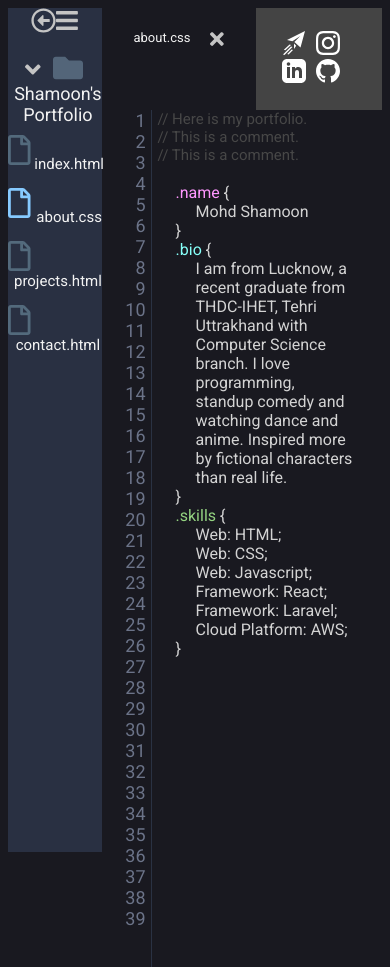
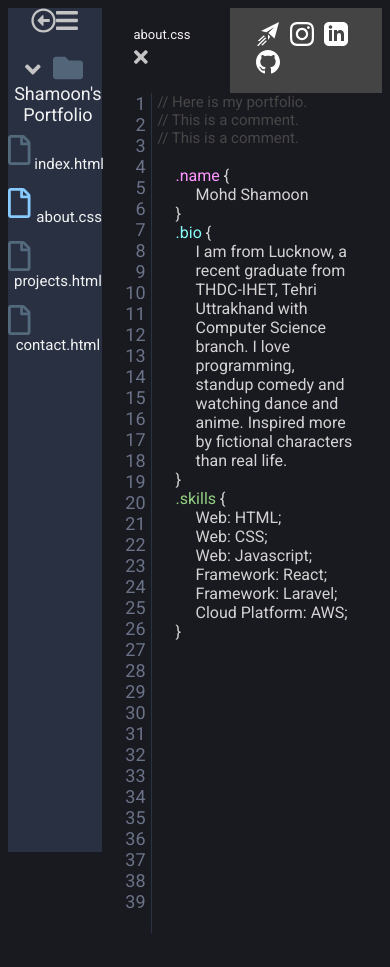
Before and after one commit to mdshamoon/Portfolio, a Gatsby site: page /about in a window 390 px wide. After the commit the page ends 933 px from the top, so only its background shows below. Built offline with nearby package versions, Linux system fonts and the light colour scheme; Gatsby itself is replaced by a stand-in of ours; a web font is replaced by a local one.

Commit message:
mobile change

```diff
--- a/src/styles/global.css
+++ b/src/styles/global.css
@@ -319,7 +319,7 @@ header {
 
     .user-info-container {
         padding: 1rem 1rem 1rem 2rem;
-        width: 55%;
+
     }
 
     .x-icon {
@@ -327,7 +327,7 @@ header {
     }
 
     .icons-container {
-        padding: 1.45rem 1rem;
+        padding: 0.9rem 1rem;
     }
 
     .user-info p {
```
